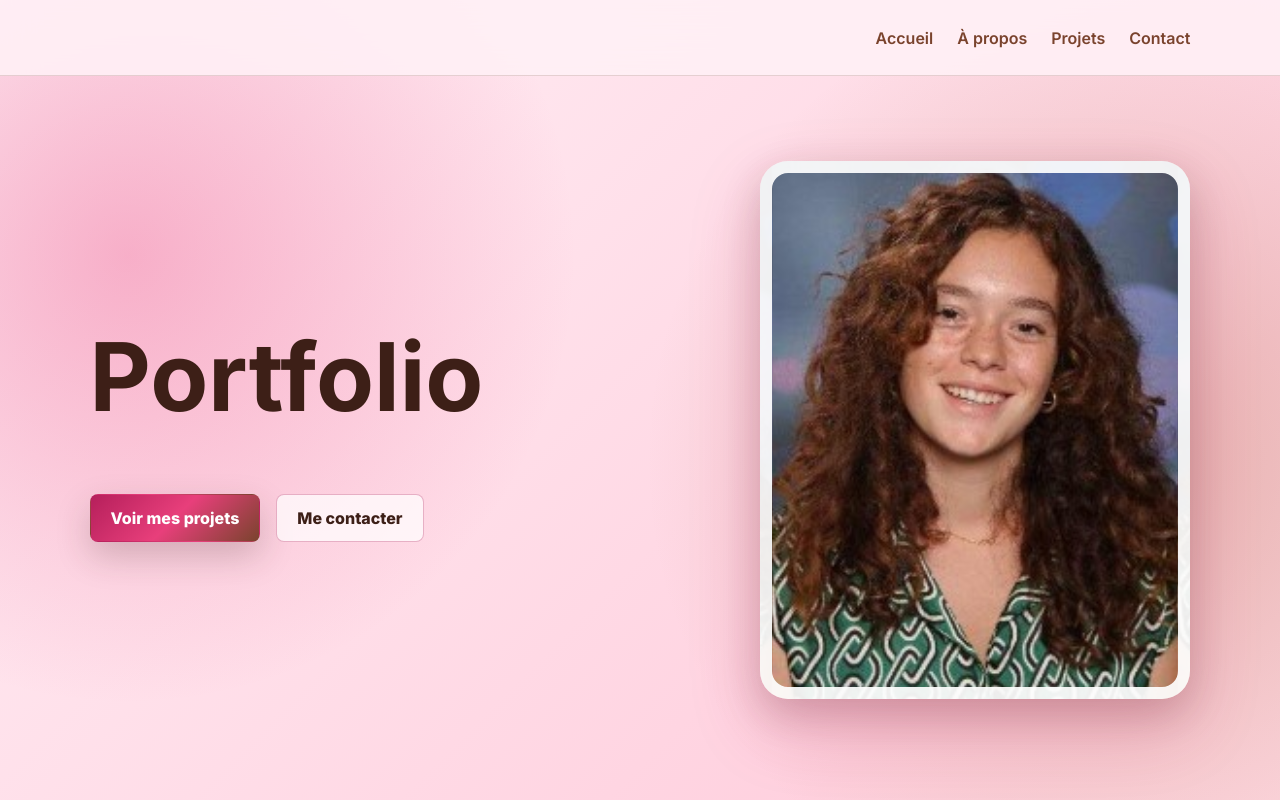
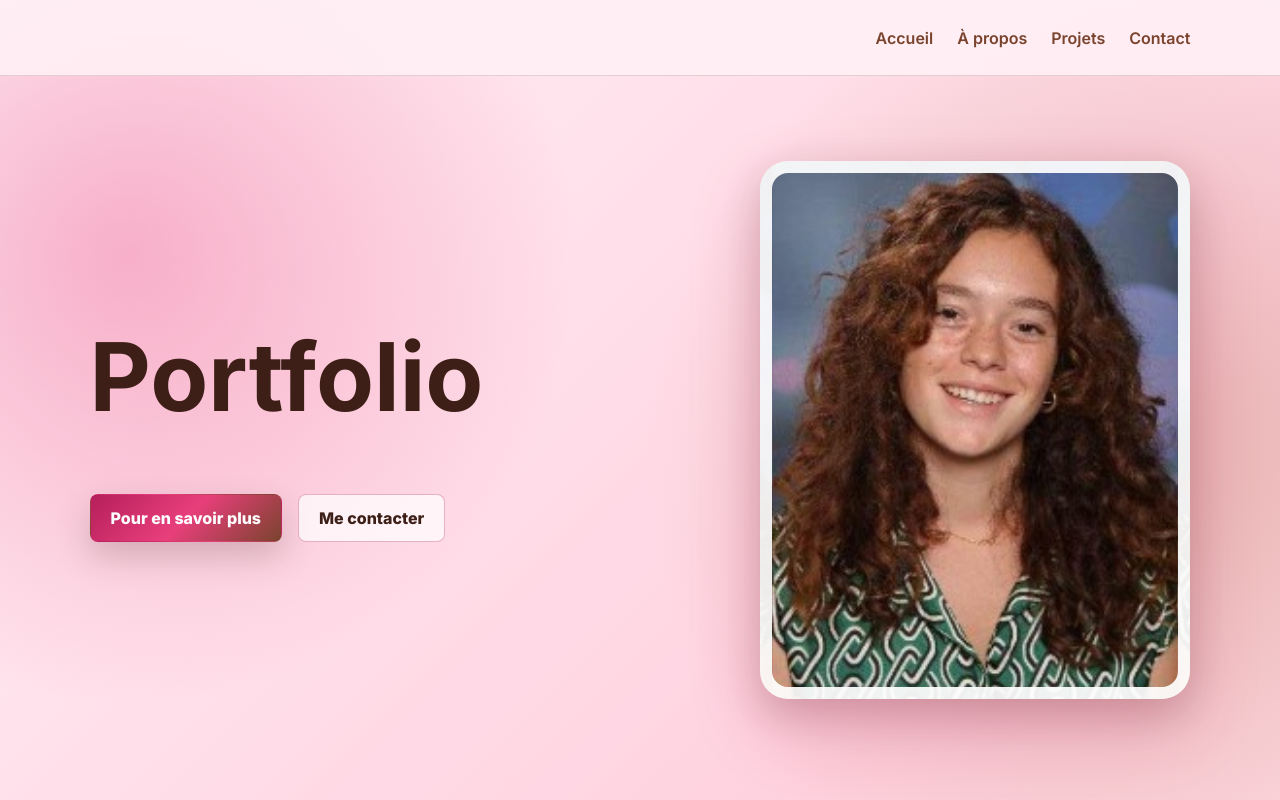
Before and after one commit to crepineaupaloma-png/Portfolio, a plain HTML site: page index.html in a window 1280 px wide. Shown: the top 800 px of the page. Drawn offline with Linux system fonts and the light colour scheme.

Commit message:
Update index.html

```diff
--- a/index.html
+++ b/index.html
@@ -38,7 +38,7 @@
 
         </p>
         <div class="hero-actions">
-          <a class="button primary" href="#projets">Voir mes projets</a>
+          <a class="button primary" href="#projets">Pour en savoir plus</a>
           <a class="button secondary" href="#contact">Me contacter</a>
         </div>
       </div>
```
